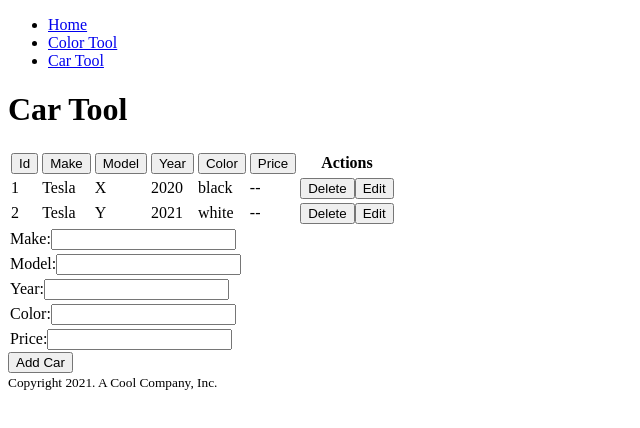
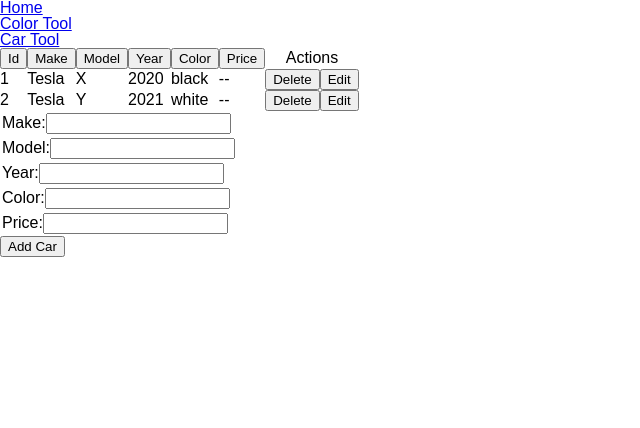
Before and after one commit to Siqi-Du/bootcamp-exercises, a React (Create React App) app: page /car-tool in a window 1280 px wide. Shown: the top 428 px of the page, without its empty margins (0-640 px from the left). Built offline with nearby package versions, Linux system fonts and the light colour scheme.

Commit message:
style change

```diff
--- /dev/null
+++ b/src/components/CalcTool.js
@@ -0,0 +1,5 @@
+export const CalcTool = () => {
+  return (
+
+  );
+};
--- a/src/components/CarTool.js
+++ b/src/components/CarTool.js
@@ -1,6 +1,6 @@
 // import { useState } from 'react';
-import { ToolHeader } from './ToolHeader';
-import { ToolFooter } from './ToolFooter';
+// import { ToolHeader } from './ToolHeader';
+// import { ToolFooter } from './ToolFooter';
 // import { CarTable } from './CarTable';
 // import { CarForm } from './CarForm';
 // import { useCarToolStore } from '../hooks/useCarToolStore';
@@ -80,10 +80,10 @@
 
   return (
     <>
-      <ToolHeader headerText="Car Tool" />
+      {/* <ToolHeader headerText="Car Tool" /> */}
       <CarTableContainer />
       <CarFormContainer />
-      <ToolFooter />
+      {/* <ToolFooter /> */}
     </>
   )
 };
--- a/src/components/ColorTool.js
+++ b/src/components/ColorTool.js
@@ -1,6 +1,6 @@
 // import { useColorToolStore } from '../hooks/useColorToolStore';
-import { ToolHeader } from './ToolHeader';
-import { ToolFooter } from './ToolFooter';
+// import { ToolHeader } from './ToolHeader';
+// import { ToolFooter } from './ToolFooter';
 import { ColorList } from './ColorList';
 import { ColorForm } from './ColorForm';
 import { useColorTool } from '../hooks/useColorTool';
@@ -53,11 +53,11 @@
 
   return (
     <>
-      <ToolHeader headerText="Color Tool" />
+      {/* <ToolHeader headerText="Color Tool" /> */}
       <button type="button" onClick={store.sortColors}>Sort {store.sortCol}:{store.sortDir}</button>
       <ColorList colors={store.sortedColors} onDeleteColor={store.deleteColor} />
       <ColorForm buttonText="Add Color" onSubmitColor={store.addColor} />
-      <ToolFooter />
+      {/* <ToolFooter /> */}
       {/* <ToolHeader headerText={100} />  --> for propTypes */}
 
       {/* <header>
--- a/src/index.css
+++ b/src/index.css
@@ -1,3 +1,59 @@
+/* reset css */
+/* http://meyerweb.com/eric/tools/css/reset/
+   v2.0 | 20110126
+   License: none (public domain)
+*/
+
+html, body, div, span, applet, object, iframe,
+h1, h2, h3, h4, h5, h6, p, blockquote, pre,
+a, abbr, acronym, address, big, cite, code,
+del, dfn, em, img, ins, kbd, q, s, samp,
+small, strike, strong, sub, sup, tt, var,
+b, u, i, center,
+dl, dt, dd, ol, ul, li,
+fieldset, form, label, legend,
+table, caption, tbody, tfoot, thead, tr, th, td,
+article, aside, canvas, details, embed,
+figure, figcaption, footer, header, hgroup,
+menu, nav, output, ruby, section, summary,
+time, mark, audio, video {
+	margin: 0;
+	padding: 0;
+	border: 0;
+	font-size: 100%;
+	font: inherit;
+	vertical-align: baseline;
+}
+/* HTML5 display-role reset for older browsers */
+article, aside, details, figcaption, figure,
+footer, header, hgroup, menu, nav, section {
+	display: block;
+}
+body {
+	line-height: 1;
+}
+ol, ul {
+	list-style: none;
+}
+blockquote, q {
+	quotes: none;
+}
+blockquote:before, blockquote:after,
+q:before, q:after {
+	content: '';
+	content: none;
+}
+table {
+	border-collapse: collapse;
+	border-spacing: 0;
+}
+
+body {
+  font-family: arial;
+  font-size: 100%; /*偶然fontsizeis100% of what browser default， usually 60px*/
+  padding: 0;
+  margin: 0;
+}
 /* select all label elements to be block level(not display in one line => display:inline) */
 label {
   display: block;
```
Also changed, not shown: src/components/Layout.css (added, +113 -0 lines).
